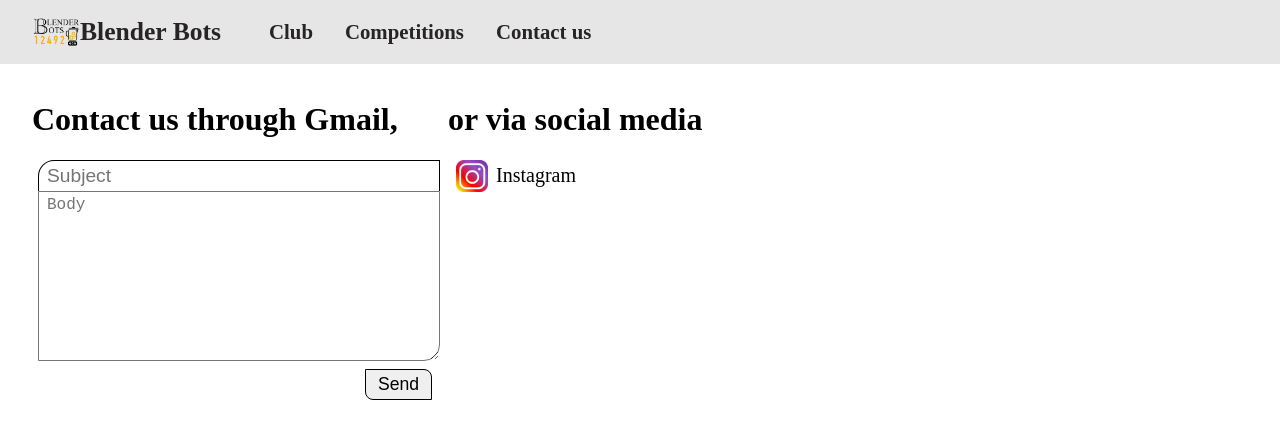
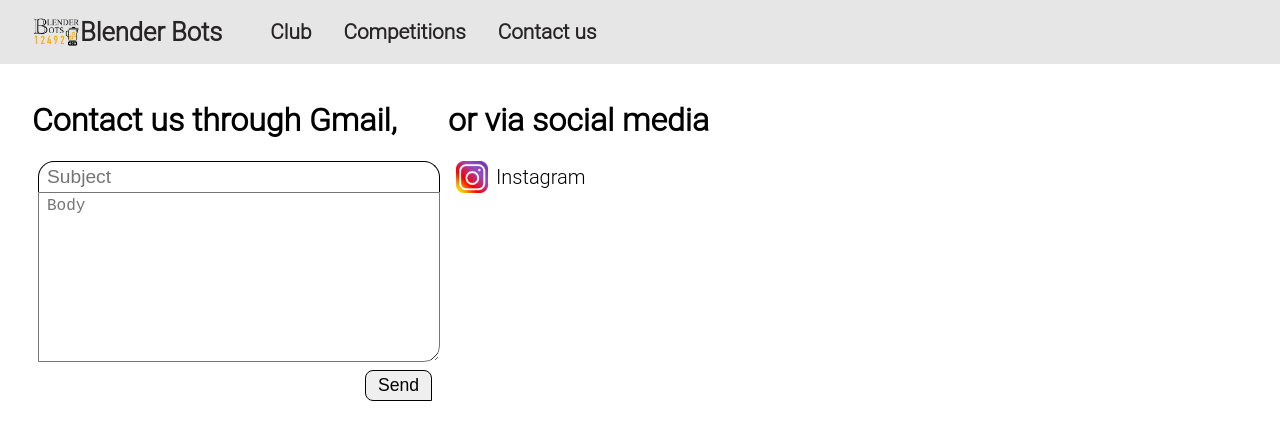
Before and after one commit to Streamer272/blenderbots-website, a Nuxt app: page /contact in a window 1280 px wide. Shown: the top 440 px of the page. Built offline with nearby package versions, Linux system fonts and the light colour scheme.

Commit message:
💄️ Adds font

```diff
--- a/layouts/default.vue
+++ b/layouts/default.vue
@@ -10,6 +10,7 @@ body {
     margin: 0;
     padding: 0;
     color: $black;
+    font-family: "Roboto Light", sans-serif;
 }
 
 .page {
--- a/pages/contact.vue
+++ b/pages/contact.vue
@@ -42,7 +42,7 @@
             width: 100%;
             margin: 0;
             padding: .25rem .5rem;
-            border-radius: 1rem 0 0 0;
+            border-radius: 1rem 1rem 0 0;
             font-size: 1.2rem;
             border: 1px solid black;
             border-bottom: none;
@@ -64,7 +64,7 @@
             padding: .25rem .75rem;
             font-size: 1.1rem;
             border: 1px solid black;
-            border-radius: 0 .5rem 0 .5rem;
+            border-radius: .5rem .5rem 0 .5rem;
         }
     }
 
```
